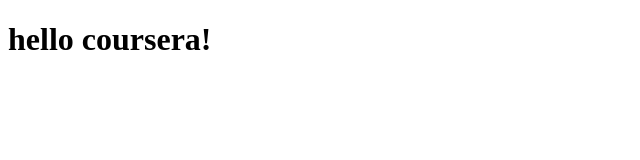
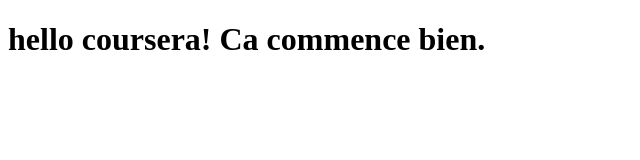
Before and after one commit to kibam/coursera-test, a plain HTML site: page site/index.html in a window 1280 px wide. Shown: the whole page, without its empty margins (0-640 px from the left). Drawn offline with Linux system fonts and the light colour scheme.

Commit message:
petite modif

```diff
--- a/site/index.html
+++ b/site/index.html
@@ -4,6 +4,6 @@
 	<title>hello-coursera!</title>
 </head>
 <body>
-<h1>hello coursera!</h1>
+<h1>hello coursera! Ca commence bien.</h1>
 </body>
 </html>
```
